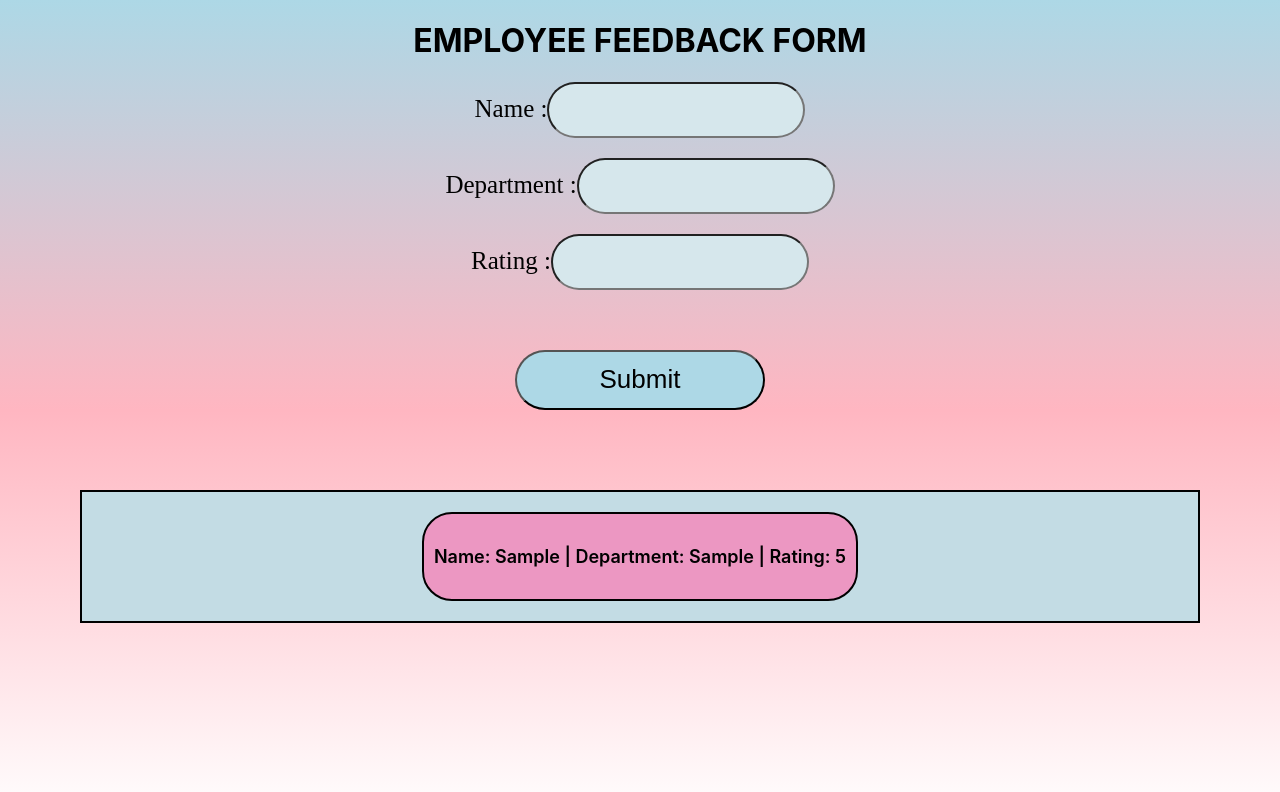
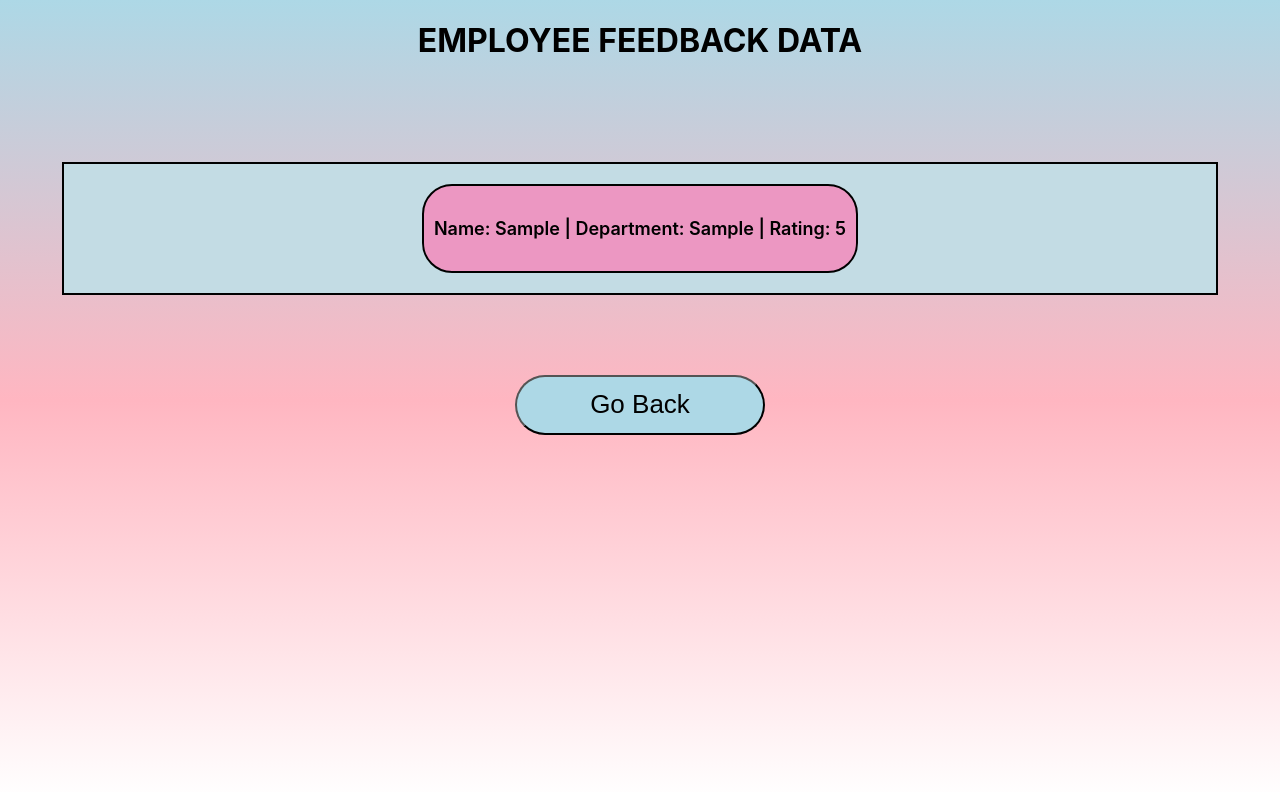
Before and after one commit to Raghavender-lonka/react-assignments, a React (Create React App) app: page / in a window 1280 px wide. Both pictures are taken after typing "Sample", "Sample", "5" into the empty fields and a click on the button "Submit". Shown: the top 792 px of the page. Built offline with nearby package versions, Linux system fonts and the light colour scheme.

Commit message:
react-hands-on-3

```diff
--- a/src/App.js
+++ b/src/App.js
@@ -3,14 +3,6 @@ import "./App.css"
 import Form from "./components/Form"
 
 function App() {
-  const array = [
-    [
-      {
-        name: "raghu",
-        contact: 9898988,
-      },
-    ],
-  ]
   return (
     <div className="App">
       <Form />
--- a/src/components/Form.css
+++ b/src/components/Form.css
@@ -29,6 +29,12 @@
   display: flex;
   justify-content: center;
   align-items: center;
+}
+.user-data2 {
+  display: flex;
+  justify-content: center;
+  align-items: center;
+  flex-direction: column;
 }
 
 label {
--- a/src/components/Form.jsx
+++ b/src/components/Form.jsx
@@ -1,13 +1,13 @@
 import React, { useState } from "react"
 import "./Form.css"
-// import FormData from "./FormData"
+import FormData from "./FormData"
 
 function Form() {
   let [userName, setUserName] = useState("")
   let [userDept, setUserDept] = useState("")
   let [userRating, setUserRating] = useState("")
   let [data, setData] = useState([])
-  // let [displayData, setDisplayData] = useState(false)
+  let [displayData, setDisplayData] = useState(false)
 
   const submitHandler = (e) => {
     e.preventDefault()
@@ -18,15 +18,21 @@ function Form() {
       rating: userRating,
     })
     setData(data)
-    // setDisplayData(true)
+    setDisplayData(!displayData)
     setUserName("")
     setUserDept("")
     setUserRating("")
     // console.log(data)
   }
 
+  const displayHandler = () => {
+    setDisplayData((prev) => !prev)
+  }
   return (
     <>
+      {displayData ? (
+        <FormData onreceiveData={data} display={displayHandler} />
+      ) : (
         <div>
           <h1>EMPLOYEE FEEDBACK FORM</h1>
           <form onSubmit={submitHandler}>
@@ -35,6 +41,7 @@ function Form() {
               type="text"
               id="name"
               name="name"
+              required
               value={userName}
               onChange={(e) => setUserName(e.target.value)}
             />
@@ -45,6 +52,7 @@ function Form() {
               type="text"
               id="department"
               name="department"
+              required
               value={userDept}
               onChange={(e) => setUserDept(e.target.value)}
             />
@@ -53,6 +61,8 @@ function Form() {
             <label htmlFor="rating">Rating :</label>
             <input
               type="number"
+              id="rating"
+              required
               value={userRating}
               onChange={(e) => setUserRating(e.target.value)}
             />
@@ -64,7 +74,8 @@ function Form() {
             <button type="submit">Submit</button>
           </form>
         </div>
-      <div className="user-data">
+      )}
+      {/* <div className="user-data">
         <div className="user-info-container">
           {data.map((info, index) => {
             return (
@@ -75,7 +86,7 @@ function Form() {
             )
           })}
         </div>
-      </div>
+      </div> */}
       {/* <FormData onreceiveData={data} /> */}
     </>
   )
--- a/src/components/FormData.jsx
+++ b/src/components/FormData.jsx
@@ -1,24 +1,25 @@
-// import React from "react"
+import React from "react"
+import "./Form.css"
 
-// function FormData(props) {
-//   return (
-//     <div>
-//       {props.onreceiveData.flat().map((info, index) => {
-//         {
-//           console.log(info)
-//         }
-//         return (
-//           <div key={index}>
-//             <h1>
-//               Name: {info.name} | Department: {info.dept} | Rating:{" "}
-//               {info.rating}
-//             </h1>
-//           </div>
-//         )
-//       })}
-//       <h1>Data</h1>
-//     </div>
-//   )
-// }
+function FormData(props) {
+  return (
+    <div className="user-data2">
+      <h1>EMPLOYEE FEEDBACK DATA</h1>
+      <div className="user-info-container">
+        {props.onreceiveData.flat().map((info, index) => {
+          return (
+            <div key={index} className="user-info">
+              Name: {info.name} | Department: {info.dept} | Rating:{" "}
+              {info.rating}
+            </div>
+          )
+        })}
+      </div>
+      <button type="submit" onClick={props.display}>
+        Go Back
+      </button>
+    </div>
+  )
+}
 
-// export default FormData
+export default FormData
```
Lines whose indentation alone changed are shown as unchanged.
